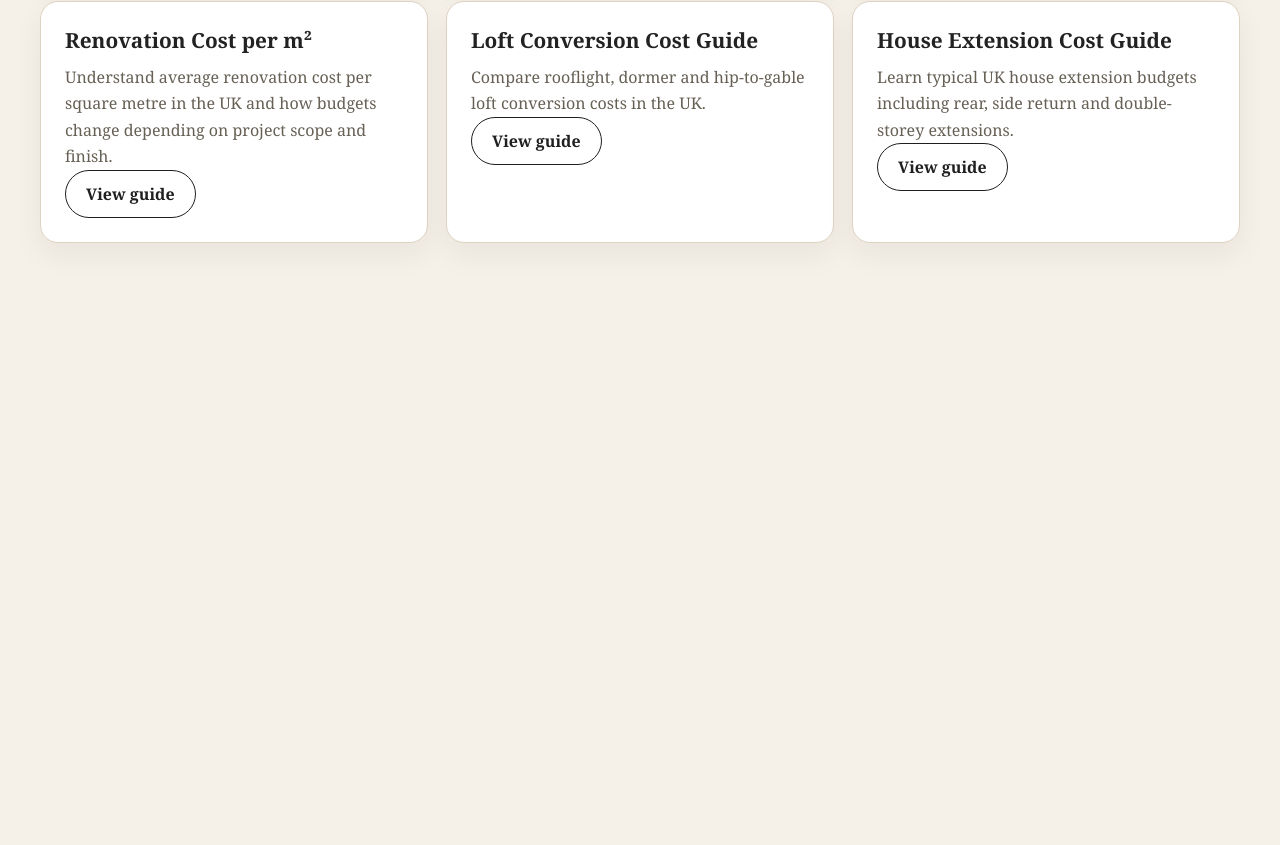
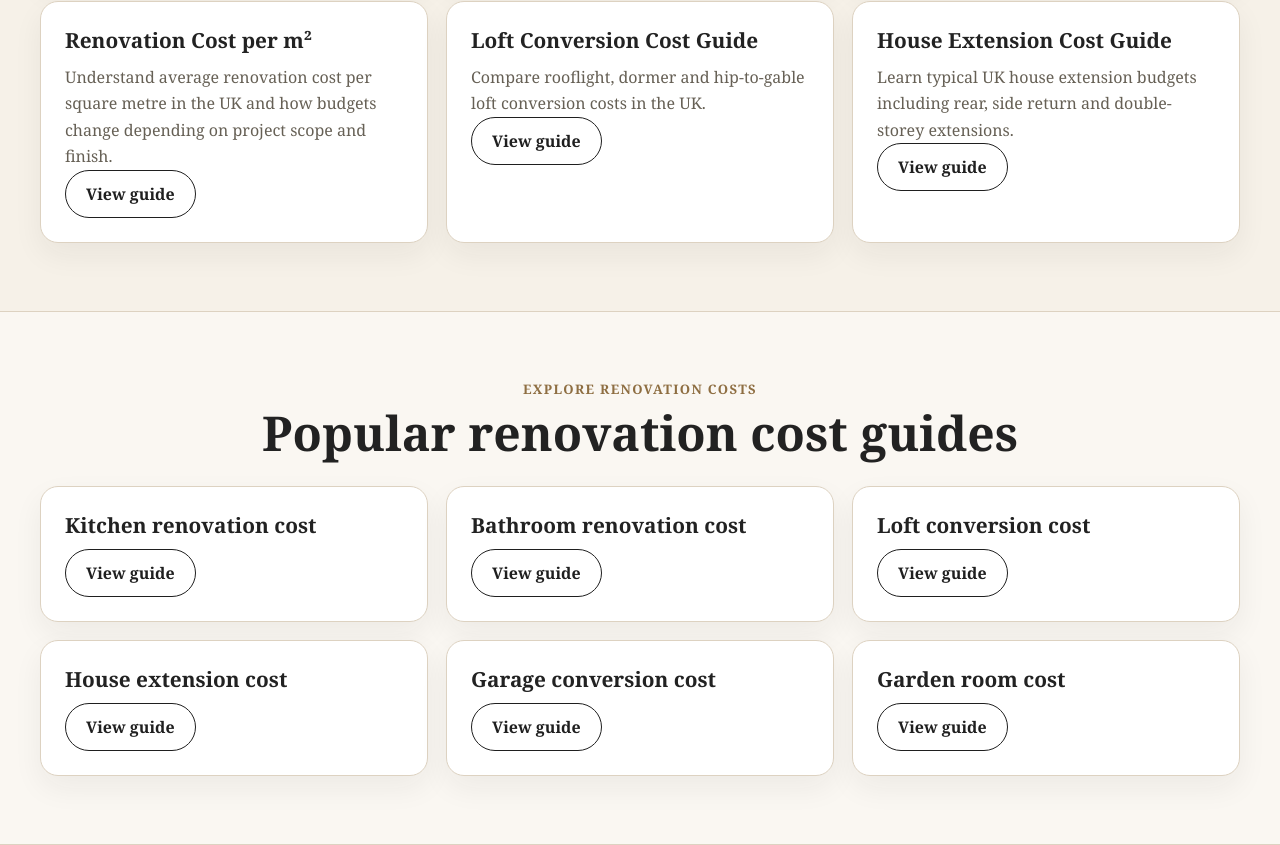
Before and after one commit to CasparRitchie/renovationcostguide, a React (Vite) app in the folder frontend/: page /how-much-does-it-cost-to-renovate-a-house-uk in a window 1280 px wide. Shown: the part 2138-2983 px from the top of the page. Before the commit the page ends 2449 px from the top, so only its background shows below. Built offline with nearby package versions, Linux system fonts and the light colour scheme.

Commit message:
Improve internal linking for crawlability

```diff
--- a/frontend/src/pages/RenovationCostGuide.jsx
+++ b/frontend/src/pages/RenovationCostGuide.jsx
@@ -212,6 +212,63 @@ export default function RenovationCostGuide() {
           </div>
         </section>
 
+        <section className="section section-alt">
+          <div className="container">
+
+            <div className="section-heading">
+              <p className="section-kicker">Explore renovation costs</p>
+              <h2>Popular renovation cost guides</h2>
+            </div>
+
+            <div className="benefits-grid">
+
+              <div className="benefit-card">
+                <h3>Kitchen renovation cost</h3>
+                <Link to="/cost/kitchen-renovation" className="btn btn-secondary">
+                  View guide
+                </Link>
+              </div>
+
+              <div className="benefit-card">
+                <h3>Bathroom renovation cost</h3>
+                <Link to="/cost/bathroom-renovation" className="btn btn-secondary">
+                  View guide
+                </Link>
+              </div>
+
+              <div className="benefit-card">
+                <h3>Loft conversion cost</h3>
+                <Link to="/cost/loft-conversion" className="btn btn-secondary">
+                  View guide
+                </Link>
+              </div>
+
+              <div className="benefit-card">
+                <h3>House extension cost</h3>
+                <Link to="/cost/house-extension" className="btn btn-secondary">
+                  View guide
+                </Link>
+              </div>
+
+              <div className="benefit-card">
+                <h3>Garage conversion cost</h3>
+                <Link to="/cost/garage-conversion" className="btn btn-secondary">
+                  View guide
+                </Link>
+              </div>
+
+              <div className="benefit-card">
+                <h3>Garden room cost</h3>
+                <Link to="/cost/garden-room" className="btn btn-secondary">
+                  View guide
+                </Link>
+              </div>
+
+            </div>
+
+          </div>
+        </section>
+
       </>
   );
 }
```
Lines whose indentation alone changed are shown as unchanged.
